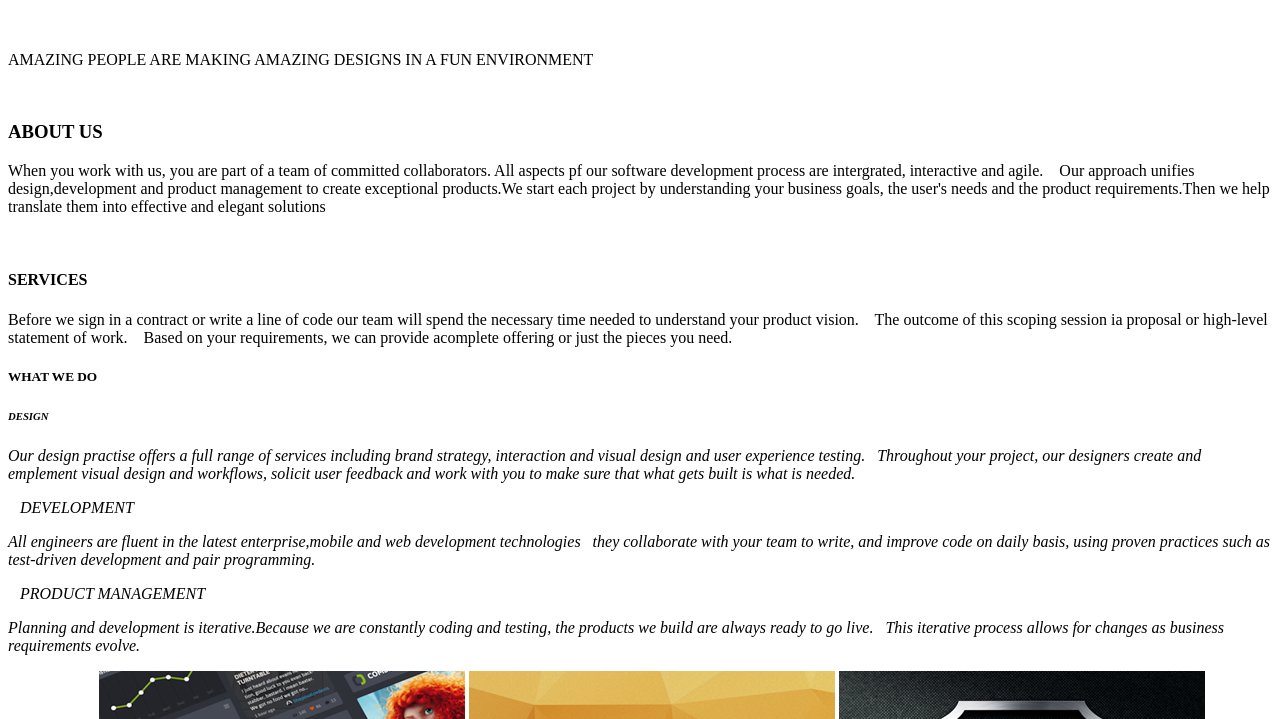
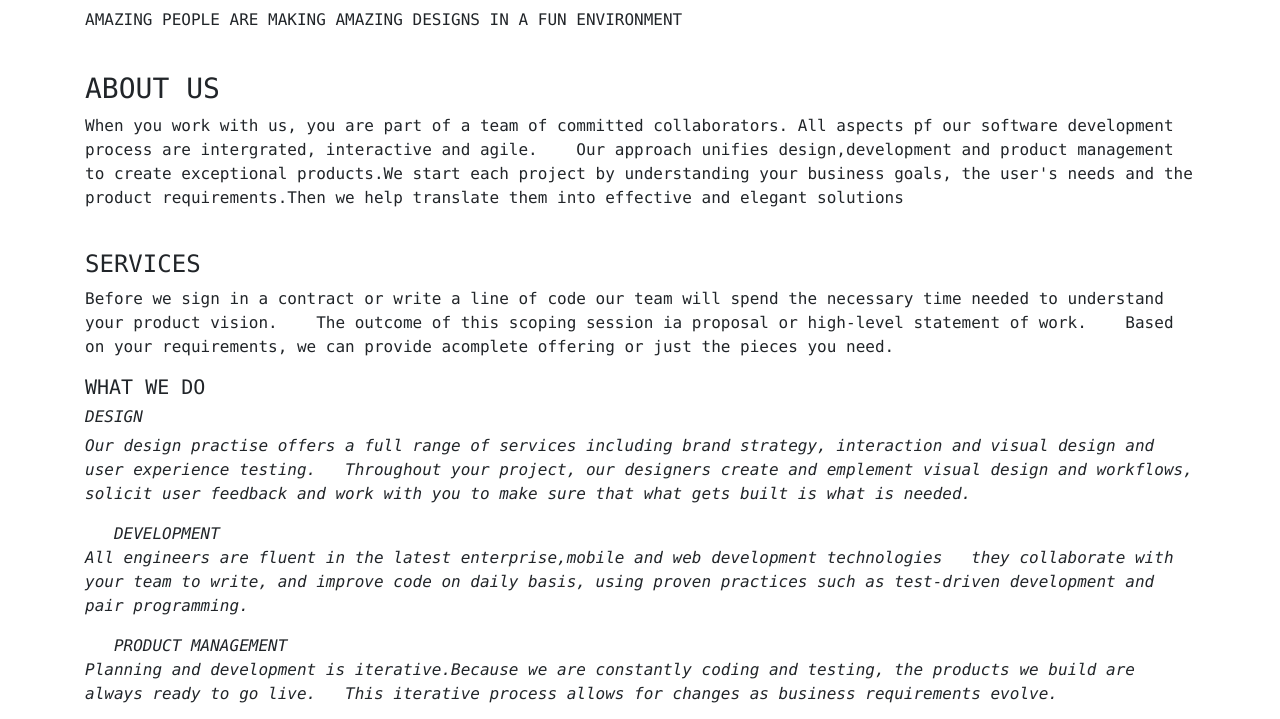
Before and after one commit to trever254/delani-studio, a plain HTML site: page index.html in a window 1280 px wide. Shown: the part 166-885 px from the top of the page. Drawn offline with Linux system fonts and the light colour scheme; files that its build step writes are made by us from their sources.

Commit message:
added font family on the body

```diff
--- a/IMAGES/style.css
+++ /dev/null
@@ -1,3 +0,0 @@
-body{
-    font-family: Arial, Helvetica, sans-serif;
-}
--- a/index.html
+++ b/index.html
@@ -3,8 +3,8 @@
 <head>
     <meta charset="UTF-8">
     <meta name="viewport" content="width=device-width, initial-scale=1.0">
-    <title>Document</title><link rel="stylsheet" href="css/bootstrap">
-    <link rel="stylesheet" type="css/text.css" href="style.css">
+    <title>Document</title><link rel="stylesheet" href="css/bootstrap.css">
+    <link rel="stylesheet" href="style.css">
 </head>
 <body>
     <div class="container">
--- /dev/null
+++ b/style.css
@@ -0,0 +1,3 @@
+body{
+    font-family:"Lucida Console", Courier, monospace ;
+}
```
